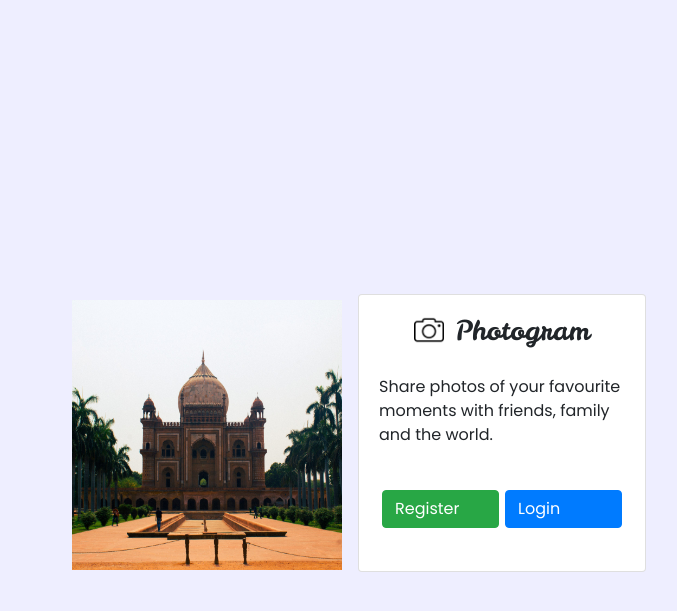
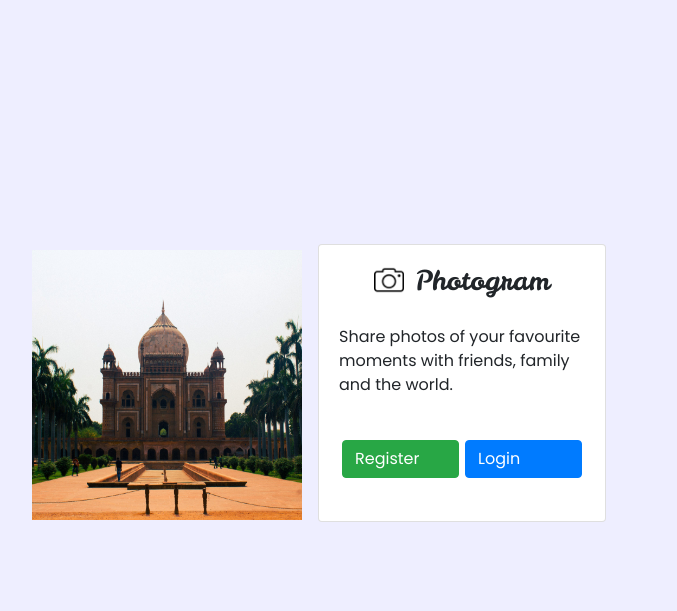
Before and after one commit to Gabrielle-Joy/info3180-project2, a Flask app: page / in a window 1280 px wide. Shown: the part 56-667 px from the top of the page, without its empty margins (318-995 px from the left). Run offline with Flask 2, Linux system fonts and the light colour scheme; some libraries are stand-ins or nearby versions.

Commit message:
fix center homepage

```diff
--- a/app/static/css/app.css
+++ b/app/static/css/app.css
@@ -38,8 +38,8 @@ footer  {
     position: fixed;
     top: 50%;
     left: 50%;
-    margin-top: -50px;
-    margin-left: -250px;
+    margin-top: -100px;
+    margin-left: -290px;
   }
 
 
```
